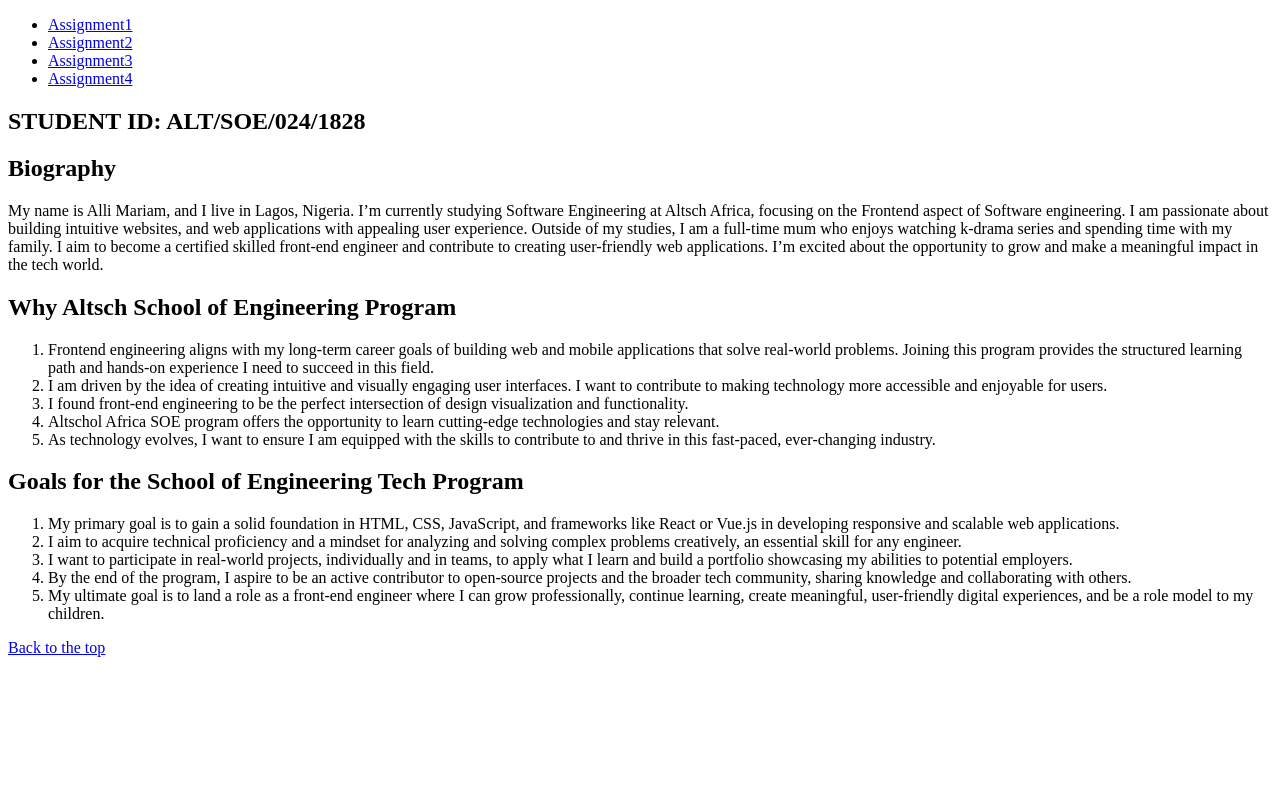
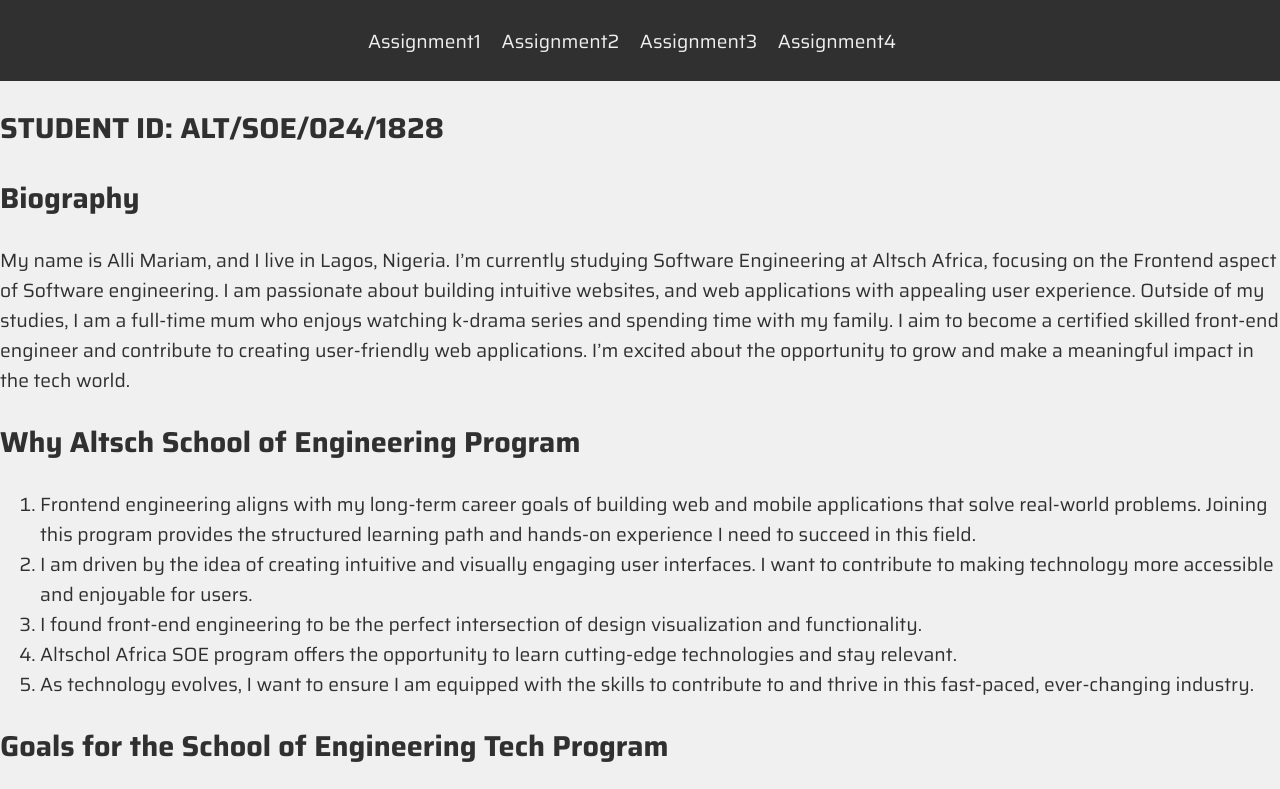
Before and after one commit to mariamALLI/altschool-assignment2, a plain HTML site: page index.html in a window 1280 px wide. Shown: the top 789 px of the page. Drawn offline with Linux system fonts and the light colour scheme.

Commit message:
added some styling

```diff
--- a/index.html
+++ b/index.html
@@ -4,7 +4,38 @@
     <meta charset="UTF-8">
     <meta http-equiv="X-UA-Compatible" content="IE=edge">
     <meta name="viewport" content="width=device-width, initial-scale=1.0">
+    <link rel="preconnect" href="https://fonts.googleapis.com">
+    <link rel="preconnect" href="https://fonts.gstatic.com" crossorigin>
+    <link href="https://fonts.googleapis.com/css2?family=Saira:ital,wght@0,100..900;1,100..900&display=swap" rel="stylesheet">
     <title>Biography Page</title>
+    <style>
+        body {
+            font-family:'Saira', sans-serif;
+            margin: 0;
+            padding: 0;
+            box-sizing: border-box;
+            background-color: #f0f0f0;
+            color: #303030;
+            font-size: 1.2rem;
+        }
+        nav {
+            background-color: #303030;
+            padding: .4rem;
+            text-align: center;
+        }
+        nav ul {
+            list-style-type: none;
+            padding: 0;
+        }
+        nav ul li {
+            display: inline;
+            margin-right: 1rem;
+        }
+        nav ul li a {
+            text-decoration: none;
+            color: #f0f0f0;
+        }
+    </style>
 </head>
 <body>
     <header>
```
Also changed, not shown: form.html (+30 -0 lines), media.html (+30 -0 lines), table.html (+31 -0 lines).
